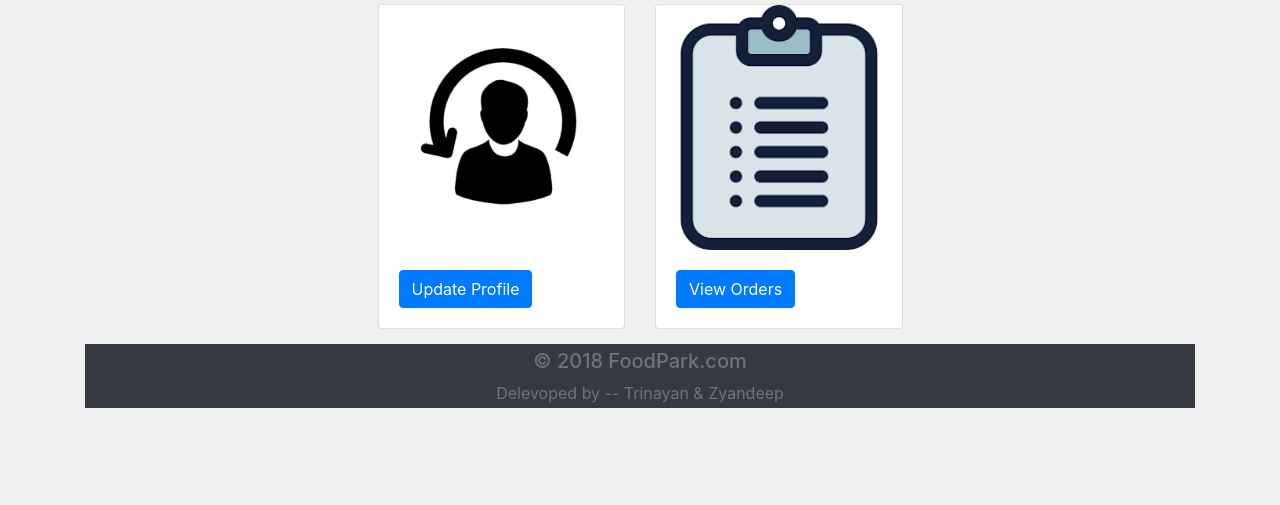
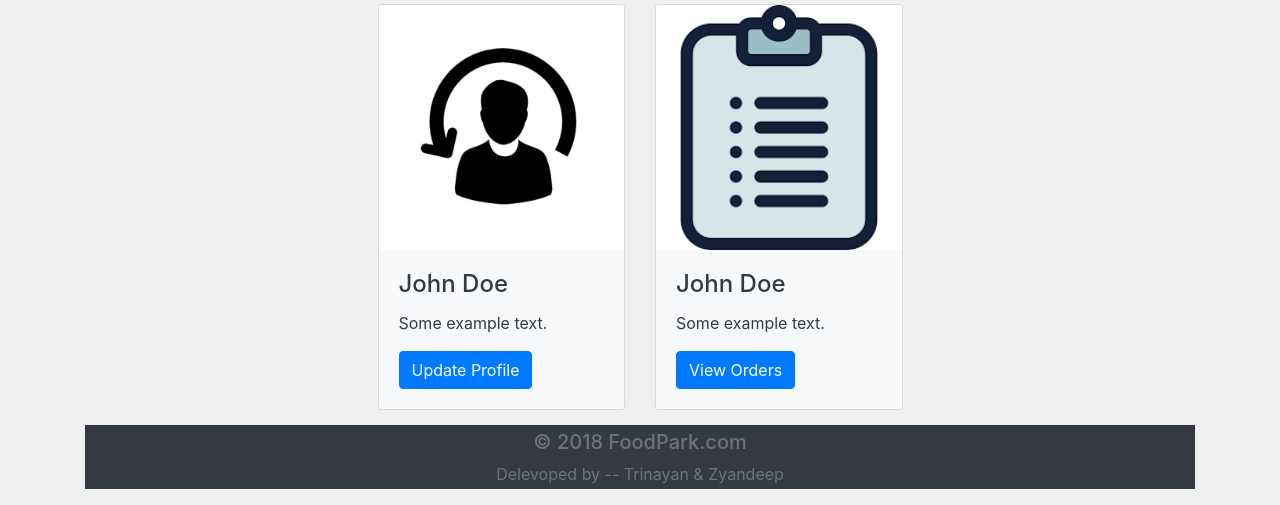
Before and after one commit to tsdas/FoodPark, a PHP site: page /customer_profile.php in a window 1280 px wide. Shown: the part 367-872 px from the top of the page. Before the commit the page ends 775 px from the top, so only its background shows below. Run offline with PHP 8.4, Linux system fonts and the light colour scheme.

Commit message:
customer_reg modified

```diff
--- a/customer_profile.php
+++ b/customer_profile.php
@@ -25,18 +25,22 @@
         <div class="col-md-3"></div>
 
         <div class="col-md-3">
-            <div class="card">
+            <div class="card bg-light text-dark">
                <img class="card-img-top" src="img/update_user.jpg" alt="Card image" style="width:100%">
                <div class="card-body">
+                <h4 class="card-title">John Doe</h4>
+                <p class="card-text">Some example text.</p>
                  <a href="#" class="btn btn-primary">Update Profile</a>
                </div>
              </div>
         </div>
         <div class="col-md-3">
-            <div class="card">
+            <div class="card bg-light text-dark">
                <img class="card-img-top" src="img/list.png" alt="Card image" style="width:100%">
                <div class="card-body">
-                 <a href="#" class="btn btn-primary">View Orders</a>
+                    <h4 class="card-title">John Doe</h4>
+                    <p class="card-text">Some example text.</p>
+                    <a href="#" class="btn btn-primary">View Orders</a>
                </div>
              </div>
         </div>
--- a/template.php
+++ b/template.php
@@ -20,6 +20,9 @@
         require 'include/header.php';
     ?>
 
+      <h1>Hello, world!</h1>
+
+
 
       <?php
         require 'include/footer.php';
```
Also changed, not shown: customer_reg.php (+14 -5 lines).
